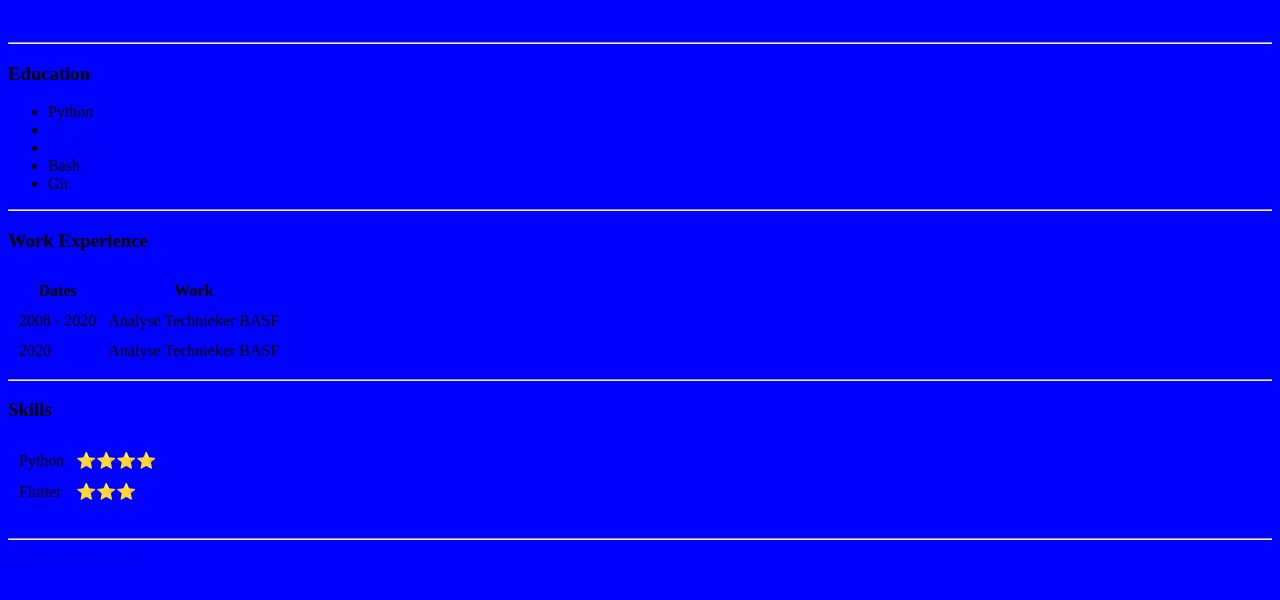
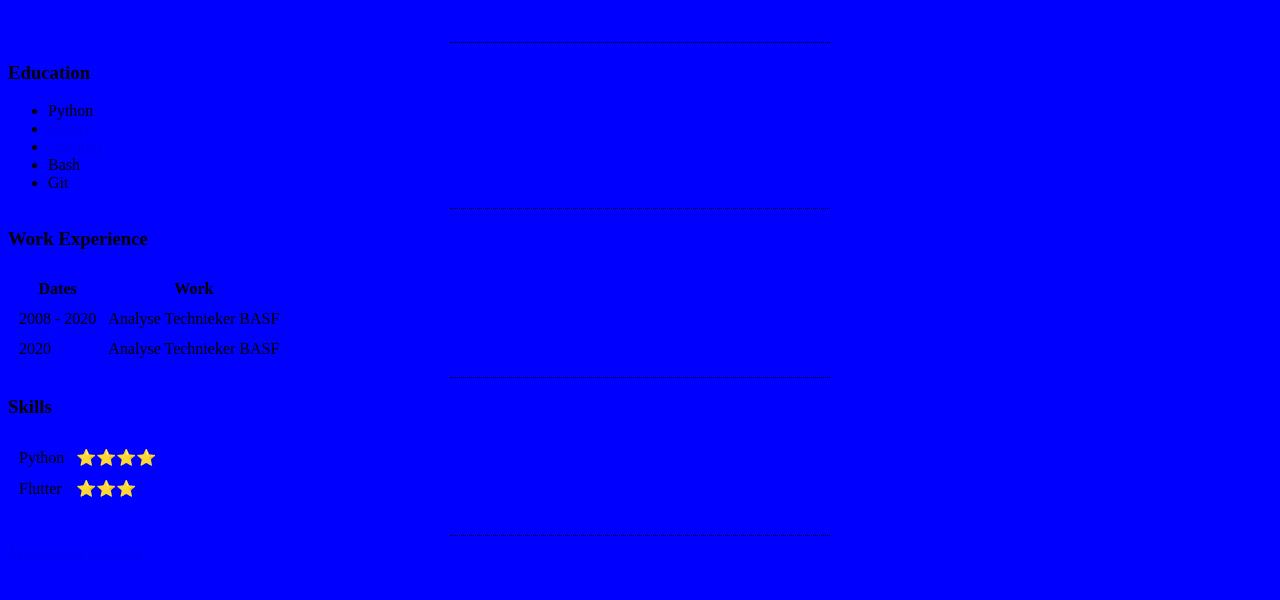
Before and after one commit to KenensC/HTML---Personal-Site, a plain HTML site: page index.html in a window 1280 px wide. Shown: the part 164-764 px from the top of the page. Drawn offline with Linux system fonts and the light colour scheme.

Commit message:
Adding css style hr

```diff
--- a/index.html
+++ b/index.html
@@ -10,7 +10,9 @@
             }
 
             hr {
-                background-color:red;
+                border-style:dotted none none;
+                width: 30%;
+                height: 0;
             }
         </style>
     </head>
```
